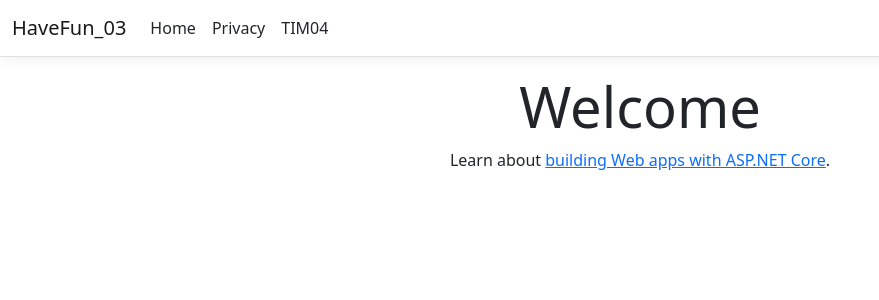
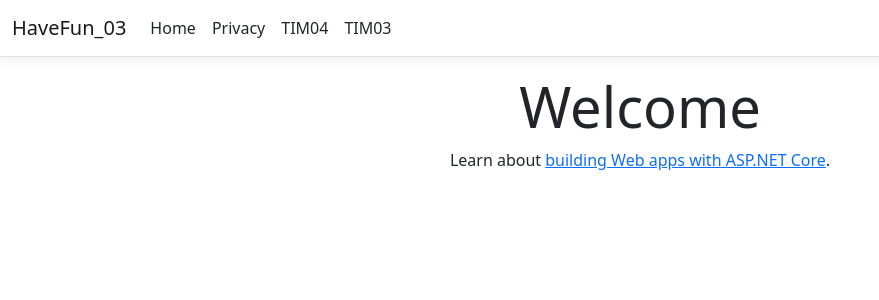
Before and after one commit to Turner-Chang/HaveFun_02, an ASP.NET Core app: page / in a window 1280 px wide. Shown: the top 300 px of the page, without its empty margins (0-879 px from the left). Run offline with ASP.NET Core 8, Linux system fonts and the light colour scheme; style sheets or scripts are compiled from the project's sources.

Commit message:
TIM03 add nav link

```diff
--- a/HaveFun_03/Views/Shared/_Layout.cshtml
+++ b/HaveFun_03/Views/Shared/_Layout.cshtml
@@ -28,6 +28,9 @@
                         <li class="nav-item">
                             <a class="nav-link text-dark" asp-area="" asp-controller="TIM04" asp-action="Index">TIM04</a>
                         </li>
+                        <li class="nav-item">
+                            <a class="nav-link text-dark" asp-area="" asp-controller="TIM03" asp-action="Index">TIM03</a>
+                        </li>
                     </ul>
                 </div>
             </div>
```
